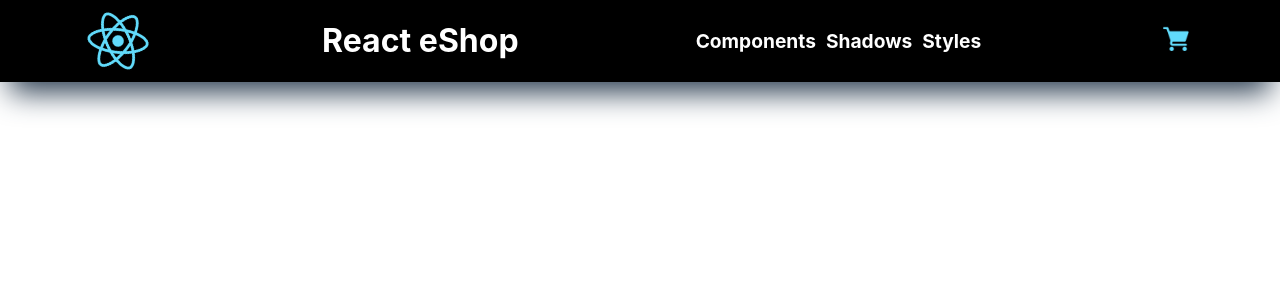
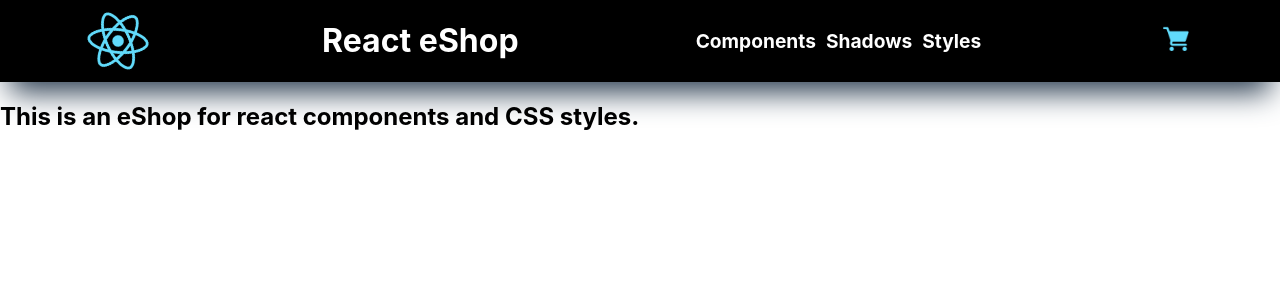
Before and after one commit to gonzalocibeira/eshop-model, a React (Create React App) app: page / in a window 1280 px wide. Shown: the top 300 px of the page. Built offline with nearby package versions, Linux system fonts and the light colour scheme.

Commit message:
desafio clase 4

```diff
--- a/public/index.html
+++ b/public/index.html
@@ -24,7 +24,7 @@
       work correctly both with client-side routing and a non-root public URL.
       Learn how to configure a non-root public URL by running `npm run build`.
     -->
-    <title>React App</title>
+    <title>React eShop</title>
   </head>
   <body>
     <noscript>You need to enable JavaScript to run this app.</noscript>
--- a/src/App.js
+++ /dev/null
@@ -1,10 +0,0 @@
-import './App.css';
-import NavBar from './Components/NavBar/NavBar';
-
-const App = () => {
-  return (
-    <NavBar />
-  )
-};
-
-export default App;
--- /dev/null
+++ b/src/App.jsx
@@ -0,0 +1,15 @@
+import './App.css';
+import NavBar from './Components/NavBar/NavBar';
+import ItemListContainer from './Components/Body/ItemListContainer';
+
+const App = () => {
+  const greet = "This is an eShop for react components and CSS styles.";
+  return (
+    <>
+      <NavBar />
+      <ItemListContainer greeting={greet}/>
+    </>
+  )
+};
+
+export default App;
--- /dev/null
+++ b/src/Components/Body/ItemListContainer.jsx
@@ -0,0 +1,9 @@
+import React from "react";
+
+const ItemListContainer = ({greeting}) => {
+    return(
+        <h2>{greeting}</h2>
+    )
+};
+
+export default ItemListContainer;
--- a/src/Components/NavBar/NavBar.js
+++ /dev/null
@@ -1,23 +0,0 @@
-import React from "react";
-import "./NavBar.css";
-import logo192 from "../../assets/logo192.png";
-import shopCart from "../../assets/shopCart.png";
-
-const NavBar = () => {
-    return (
-        <header>
-            <img src={logo192} alt="React logo" className="reactLogo"/>
-            <h1>React eShop</h1>
-            <nav>
-                <a href="">Components</a>
-                <a href="">Shadows</a>
-                <a href="">Styles</a>
-            </nav>
-            <a href="">
-                <img src={shopCart} alt="Shopping cart logo" className="cartLogo"/>
-            </a>
-        </header>
-    )
-};
-
-export default NavBar;
--- /dev/null
+++ b/src/Components/NavBar/NavBar.jsx
@@ -0,0 +1,19 @@
+import React from "react";
+import "./NavBar.css";
+import logo192 from "../../assets/logo192.png";
+import Nav from "./NavComponents/Nav"
+import CartWidget from "./NavComponents/CartWidget";
+
+
+const NavBar = () => {
+    return (
+        <header>
+            <img src={logo192} alt="React logo" className="reactLogo"/>
+            <h1>React eShop</h1>
+            <Nav />
+            <CartWidget />
+        </header>
+    )
+};
+
+export default NavBar;
--- /dev/null
+++ b/src/Components/NavBar/NavComponents/CartWidget.jsx
@@ -0,0 +1,12 @@
+import React from "react";
+import shopCart from "../../../assets/shopCart.png";
+
+const CartWidget = () => {
+    return (
+        <a href="">
+            <img src={shopCart} alt="Shopping cart logo" className="cartLogo"/>
+        </a>
+    )
+};
+
+export default CartWidget;
--- /dev/null
+++ b/src/Components/NavBar/NavComponents/Nav.jsx
@@ -0,0 +1,13 @@
+import React from "react";
+
+const Nav = () => {
+    return(
+        <nav>
+            <a href="">Components</a>
+            <a href="">Shadows</a>
+            <a href="">Styles</a>
+        </nav>
+    )
+};
+
+export default Nav;
```
